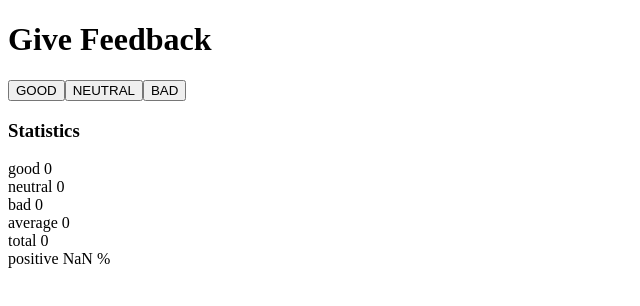
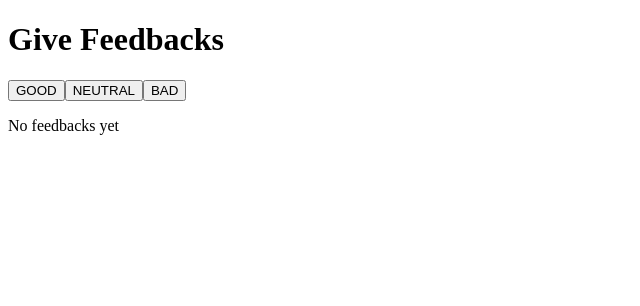
Before and after one commit to bergamobobson/FullstackOpen, a React (Vite) app in the folder part_1/: page / in a window 1280 px wide. Shown: the top 306 px of the page, without its empty margins (0-640 px from the left). Built offline with nearby package versions, Linux system fonts and the light colour scheme.

Commit message:
exercise 1.9:  unicafe step 4

```diff
--- a/part_1/src/App.jsx
+++ b/part_1/src/App.jsx
@@ -31,13 +31,20 @@ const App = () => {
   const handleGood = () => setGood(good + 1);
   const handleNeutral = () => setNeutral(neutral + 1);
   const handleBad = () => setBad(bad + 1);
+
+  const footer =
+    good == 0 && neutral == 0 && bad == 0 ? (
+      <p>No feedbacks yet</p>
+    ) : (
+      <Statistics good={good} neutral={neutral} bad={bad} />
+    );
   return (
     <div>
-      <Header text="Give Feedback" />
+      <Header text="Give Feedbacks" />
       <Button handleClick={handleGood} text="GOOD" />
       <Button handleClick={handleNeutral} text="NEUTRAL" />
       <Button handleClick={handleBad} text="BAD" />
-      <Statistics good={good} neutral={neutral} bad={bad} />
+      {footer}
     </div>
   );
 };
```
